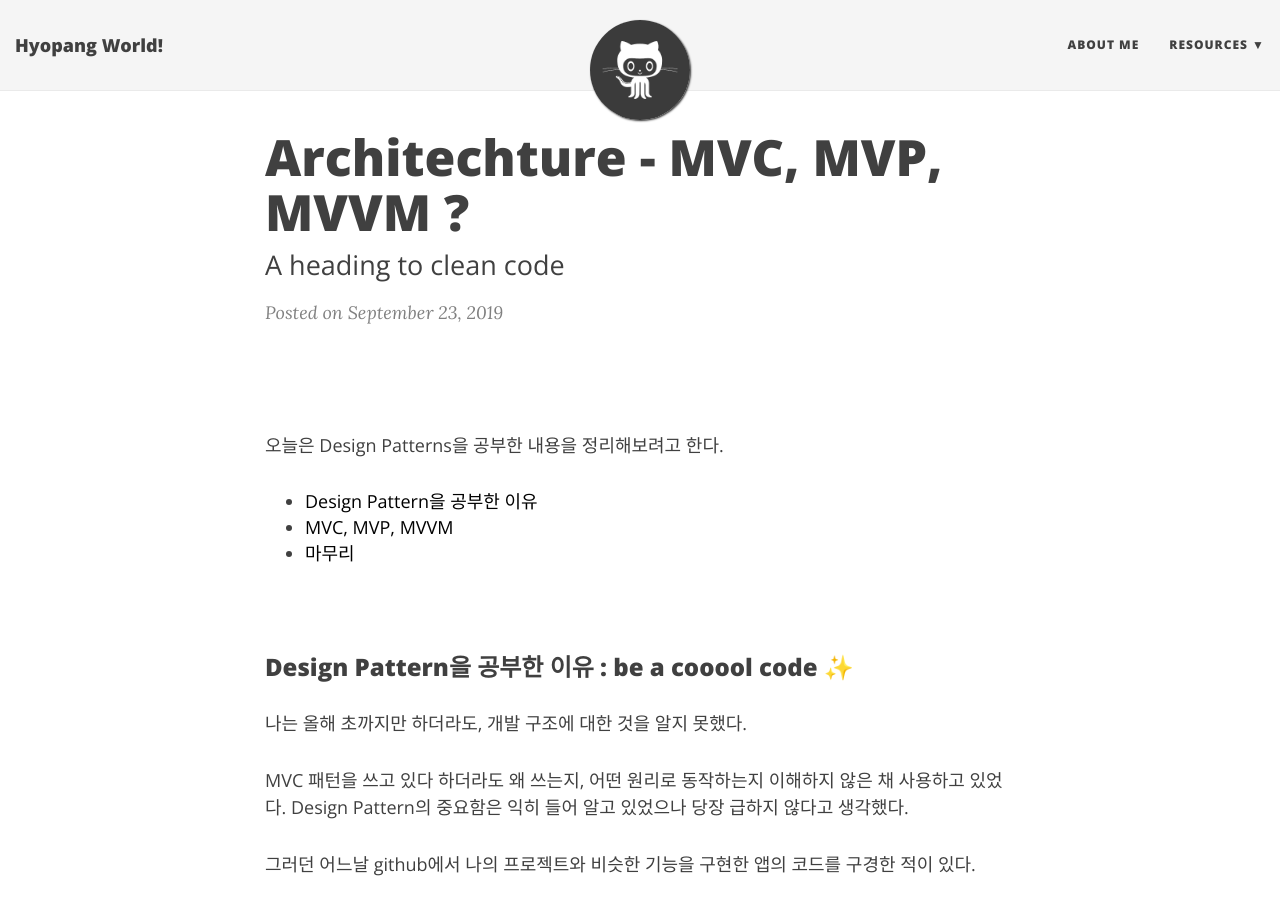
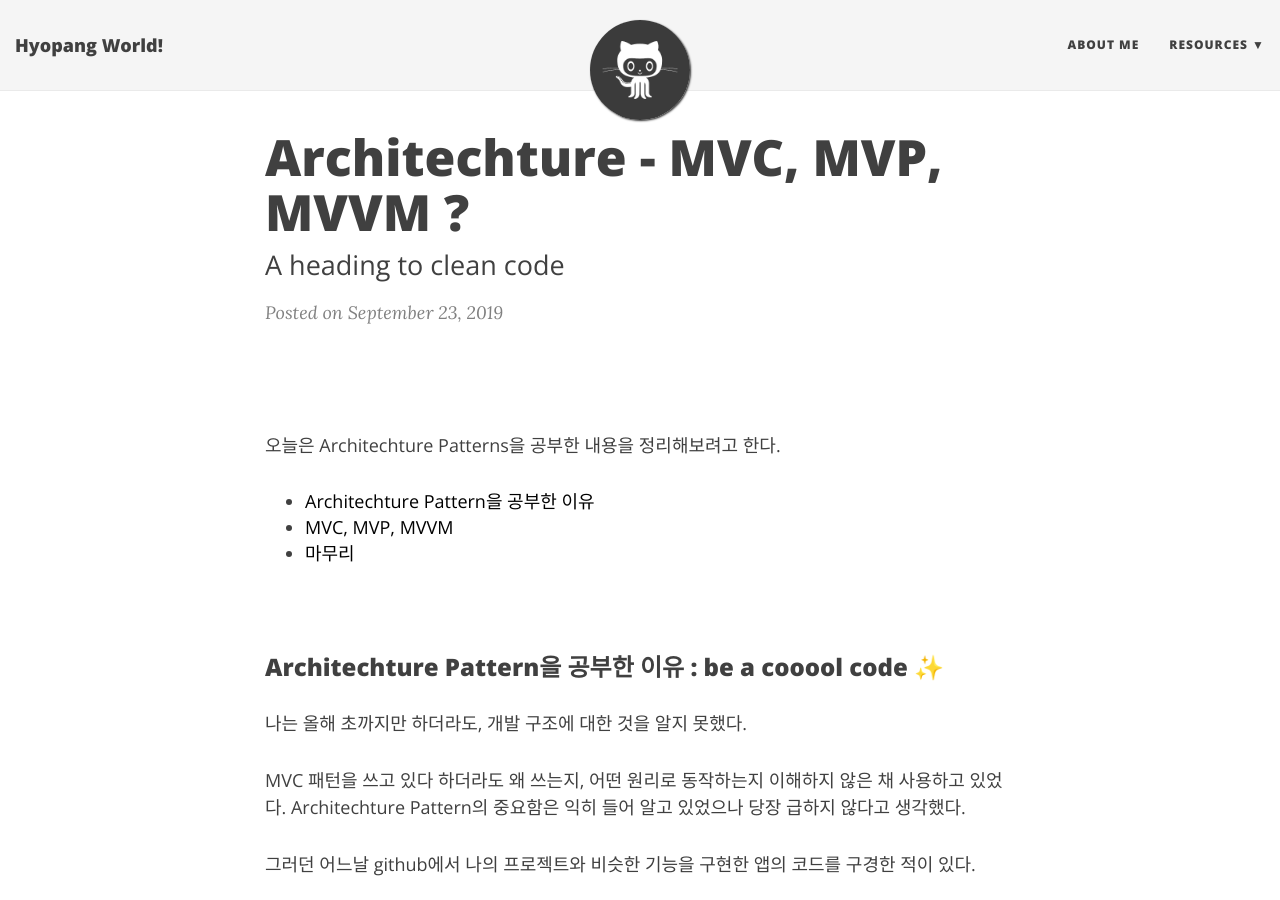
Before and after one commit to HyopangWorld/hyopangworld.github.io, a Jekyll site: the page built from _posts/2019-09-23-Architechure.md, in a window 1280 px wide and 900 px high. Built offline with Jekyll 4.4.1, drawn with Linux system fonts in a browser that asks for light colours; nearby versions of some CDN libraries.

Commit message:
Update posting Architecture

```diff
--- a/_posts/2019-09-23-Architechure.md
+++ b/_posts/2019-09-23-Architechure.md
@@ -8,19 +8,19 @@ subtitle: A heading to clean code
 
 <br>
 
-오늘은 Design Patterns을 공부한 내용을 정리해보려고 한다.
+오늘은 Architechture Patterns을 공부한 내용을 정리해보려고 한다.
 
-- <a herf="#1" style="color:black;">Design Pattern을 공부한 이유</a>
+- <a herf="#1" style="color:black;">Architechture Pattern을 공부한 이유</a>
 - <a herf="#2" style="color:black;">MVC, MVP, MVVM</a>
 - <a herf="#3" style="color:black;">마무리</a>
 
 <br>
 
-<h3 id="1">Design Pattern을 공부한 이유  : be a cooool code ✨ </h3>
+<h3 id="1">Architechture Pattern을 공부한 이유  : be a cooool code ✨ </h3>
 
 나는 올해 초까지만 하더라도, 개발 구조에 대한 것을 알지 못했다.
 
-MVC 패턴을 쓰고 있다 하더라도 왜 쓰는지, 어떤 원리로 동작하는지 이해하지 않은 채 사용하고 있었다. Design Pattern의 중요함은 익히 들어 알고 있었으나 당장 급하지 않다고 생각했다.
+MVC 패턴을 쓰고 있다 하더라도 왜 쓰는지, 어떤 원리로 동작하는지 이해하지 않은 채 사용하고 있었다. Architechture Pattern의 중요함은 익히 들어 알고 있었으나 당장 급하지 않다고 생각했다.
 
 그러던 어느날 github에서 나의 프로젝트와 비슷한 기능을 구현한 앱의 코드를 구경한 적이 있다.
 
```
